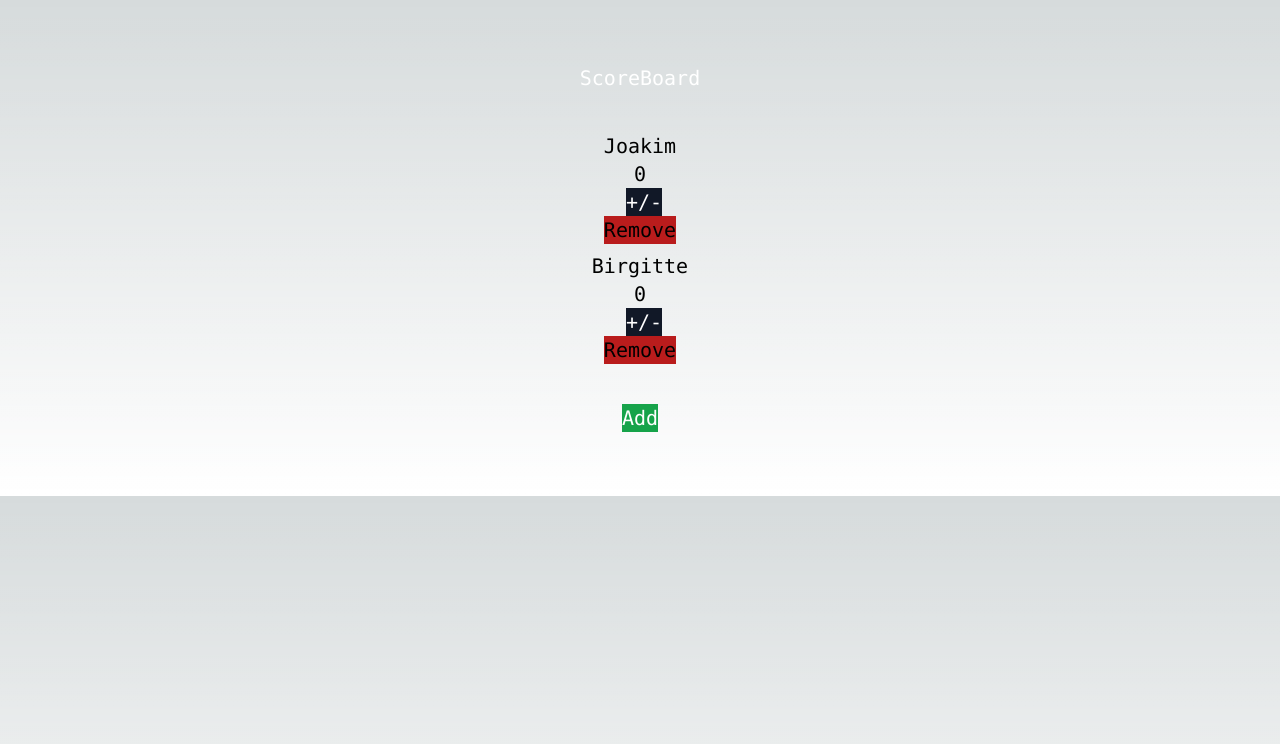
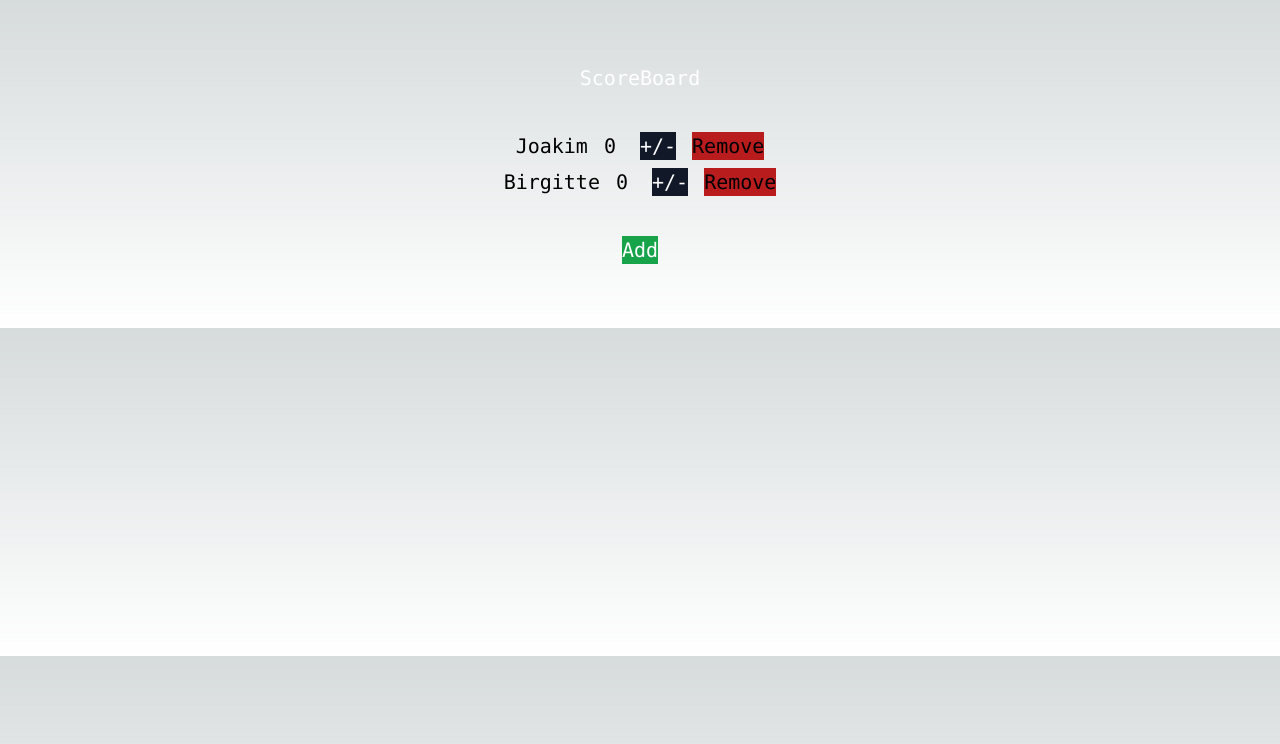
Before and after one commit to MikAoJk/scoreboard, a Next.js app: page / in a window 1280 px wide. Shown: the top 744 px of the page. Built offline with nearby package versions, Linux system fonts and the light colour scheme.

Commit message:
Small ui changes

```diff
--- a/src/app/page.tsx
+++ b/src/app/page.tsx
@@ -4,7 +4,7 @@ import ScoreBoard from "@/components/ScoreBoard";
 
 export default function Home() {
     return (
-        <main className="flex flex-col items-center md:p-12 font-mono text-xl">
+        <main className="items-center md:p-12 font-mono text-xl">
             <ScoreBoard/>
         </main>
     )
--- a/src/components/Player.tsx
+++ b/src/components/Player.tsx
@@ -22,11 +22,11 @@ const Player = (playerProps: PlayerProps) => {
     }
 
     return (
-        <ul className="mt-2">
+        <ul className="mt-2 flex justify-center">
             <li>{playerProps.playerData.name}</li>
-            <li>{playerScore}</li>
-            <li><ChangePlayerScore onChangePlayerScore={addPlayerScoreHandler}/></li>
-            <li>
+            <li className="ml-4">{playerScore}</li>
+            <li className="ml-4"><ChangePlayerScore onChangePlayerScore={addPlayerScoreHandler}/></li>
+            <li className="ml-4">
                 <button onClick={onSaveRemovePlayerHandler} type="button" className="bg-red-700">Remove
                 </button>
             </li>
```
